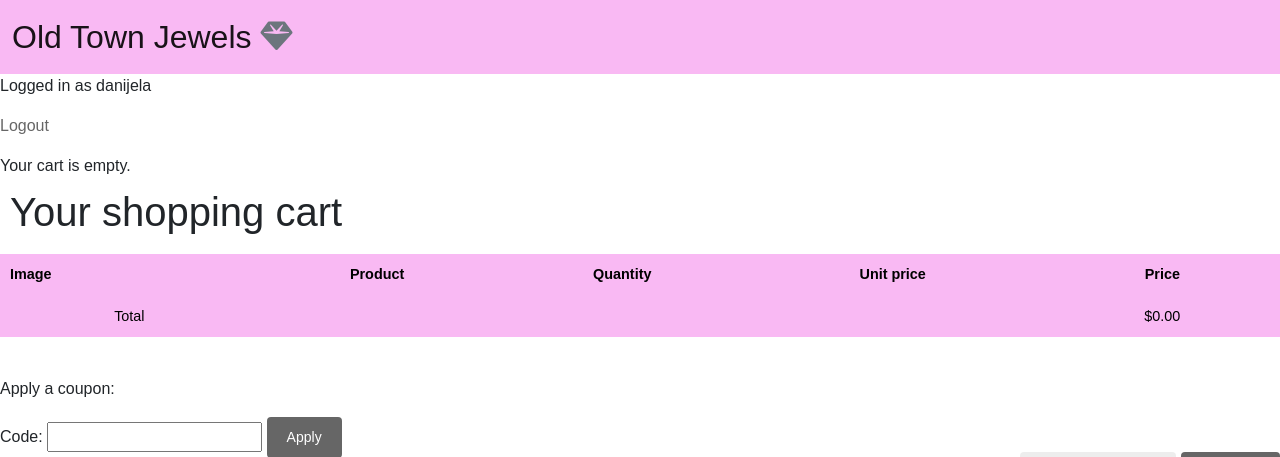
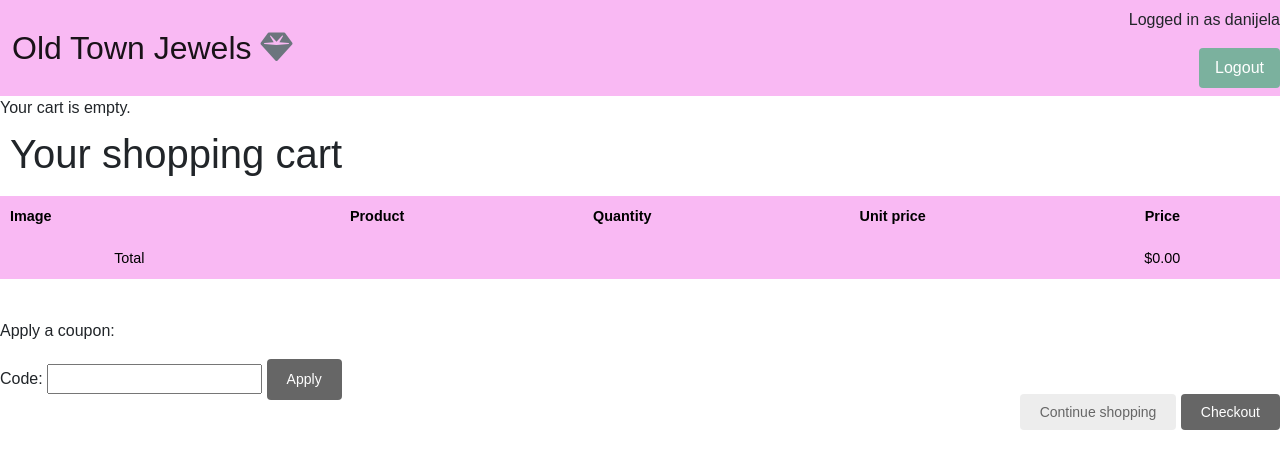
Before and after one commit to Code-Institute-Submissions/old-town-jewels, a Django app: page /cart/ in a window 1280 px wide. Shown: the top 457 px of the page. Run offline with Django 4.2, Linux system fonts and the light colour scheme; a user stored in the database is signed in; parts of the project's set-up code (start-up, migrations or seed data) failed here and were passed over; some libraries are stand-ins or nearby versions; some web fonts are replaced.

Commit message:
style log in button and add more products

```diff
--- a/myshop/shop/static/css/stylesheet.css
+++ b/myshop/shop/static/css/stylesheet.css
@@ -357,3 +357,19 @@ form div.field {
     width: 200px;
     height: 200px;
 }
+p.login-name {
+    width: max-content;
+}
+.pull-right {
+    float: right;
+    display: inline-block;
+    padding: 0.5em 1em;
+    border: none;
+    border-radius: 0.25em;
+    background-color: #4caf7fb8;
+    color: white;
+    text-decoration: none;
+  }
+ .pull-right:hover {
+    background-color: #3e8e41;
+  }
--- a/myshop/shop/templates/shop/base.html
+++ b/myshop/shop/templates/shop/base.html
@@ -25,9 +25,21 @@
       <a class="navbar-brand title" href="#">Old Town Jewels <i class="fas fa-gem me-3 text-secondary"></i></a>
       <button class="navbar-toggler" type="button" data-bs-toggle="collapse" data-bs-target="#navbarNav"
         aria-controls="navbarNav" aria-expanded="false" aria-label="Toggle navigation">
-        <span class="navbar-toggler-icon"></span>
+        <span class="navbar-toggler-icon"> </span>
       </button>
     </div>
+    <div>
+    {% if user.is_authenticated %}
+          <p class="login-name">Logged in as {{ user.username }}</p>
+          <span>
+            <p><a class="logout pull-right" href="{% url 'logout' %}">Logout</a></p>
+          </span>
+
+          {% else %}
+          <a href="{% url 'register' %}">Register</a>
+          <p><a href="{% url 'login' %}">Login</a></p>
+          {% endif %}
+        </div>
 </nav>
 
 <!-- Landing -->
@@ -76,21 +88,7 @@
         </div>
       </div>
       {% endif %}
-      {% if user.is_authenticated %}
-      <p>Logged in as {{ user.username }}</p>
-      <div>
-        <p class="logout pull-right"><a href="{% url 'logout' %}">Logout</a></p>
-      </div>
-      <div class="collapse navbar-collapse" id="navbarNav">
-      </div>
-      {% else %}
-      <a href="{% url 'register' %}">Register</a>
-      <p><a href="{% url 'login' %}">Login</a></p>
-      <!-- content that should be displayed to both logged-in and logged-out users goes here -->
-      {% endif %}
-    </div>
 
-  </nav>
   <!-------------- cart  ------------------->
   {% if user.is_authenticated %}
   <div class="cart">
```
Also changed, not shown: myshop/db.sqlite3, myshop/media/products/2022/12/16/heart-necklace.jpg (added), myshop/media/products/2022/12/16/yellow-stone-necklace.jpg (added).
